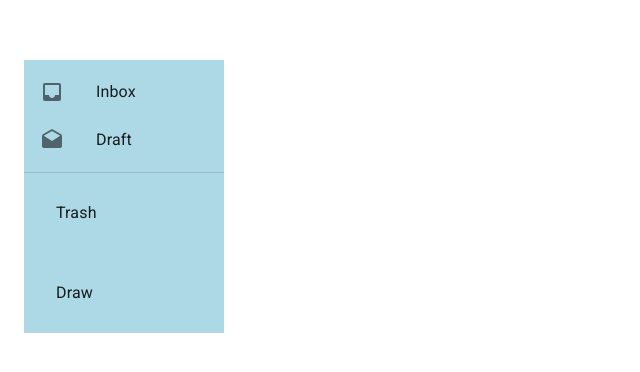
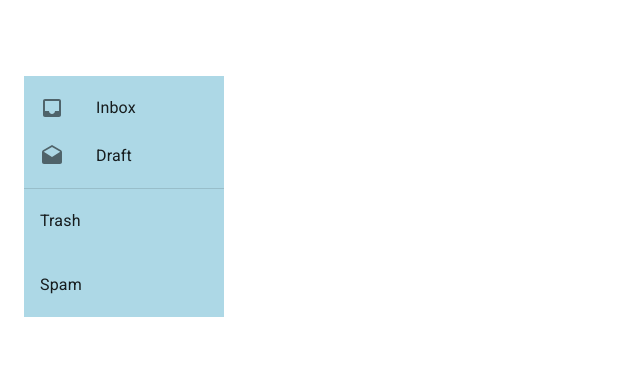
Before and after one commit to Alexis-j/Navbar, a React (Vite) app: page / in a window 1280 px wide. Shown: the part 224-596 px from the top of the page, without its empty margins (0-640 px from the left). Built offline with nearby package versions, Linux system fonts and the light colour scheme.

Commit message:
drawer done

```diff
--- a/src/components/navbar/NavListDrawer.jsx
+++ b/src/components/navbar/NavListDrawer.jsx
@@ -25,7 +25,7 @@ export default function NavListDrawer() {
         </nav>
         <Divider />
         <List>
-          <ListItem>
+          <ListItem disablePadding>
             <ListItemButton
             component="a"
             href="#trash"
@@ -35,9 +35,11 @@ export default function NavListDrawer() {
           </ListItem>
         </List>
         <List>
-          <ListItem>
-            <ListItemButton>
-              <ListItemText>Draw</ListItemText>
+          <ListItem disablePadding>
+            <ListItemButton
+            component="a"
+            href="#Spam">
+              <ListItemText>Spam</ListItemText>
             </ListItemButton>
           </ListItem>
         </List>
```
